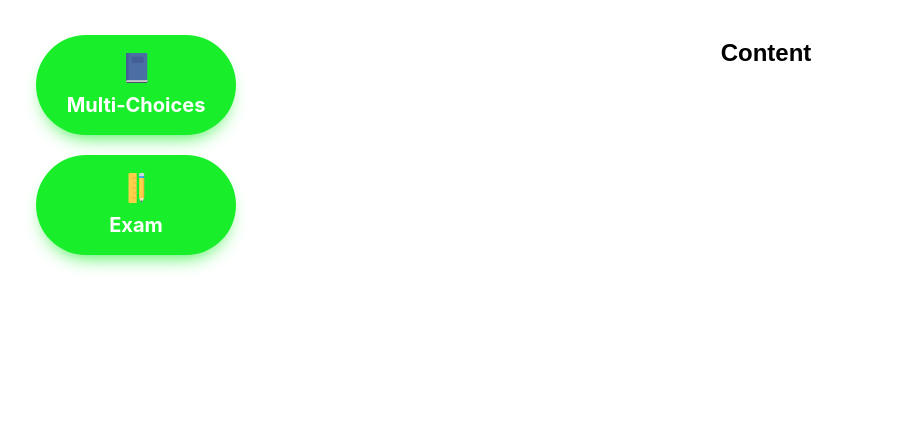
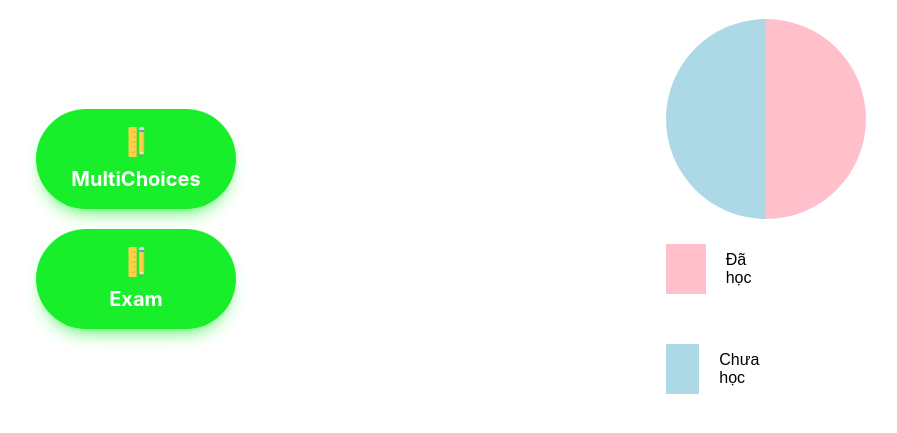
Before and after one commit to DG1923/Translate-Extension, a browser extension: page ui.html in a window 1280 px wide. Shown: the part 61-494 px from the top of the page, without its empty margins (4-901 px from the left). Drawn offline with Linux system fonts and the light colour scheme.

Commit message:
modify UI design

```diff
--- a/ui.html
+++ b/ui.html
@@ -1,5 +1,6 @@
 <!DOCTYPE html>
 <html lang="en">
+
 <head>
     <meta charset="UTF-8">
     <meta name="viewport" content="width=device-width, initial-scale=1.0">
@@ -8,22 +9,31 @@
 
 </head>
 <style>
-    body{
+    a {
+        text-decoration: none;
+        color: black;
+
+    }
+
+    body {
         margin: 0;
         padding: 0;
         font-family: sans-serif;
         height: 100vh;
         width: 100vw;
     }
-    h1{
+
+    h1 {
         text-align: center;
     }
+
     .nav {
         display: flex;
         justify-content: space-between;
         flex-direction: column;
     }
-    .button{
+
+    .button {
         width: 100px;
         height: 100px;
         border: 0px solid #000;
@@ -32,13 +42,15 @@
         margin: 10px;
         cursor: pointer;
     }
-    .container{
+
+    .container {
         display: grid;
         grid-template-columns: 1fr 8fr;
         justify-items: center;
         gap: 20px;
     }
-    .buttonstyle{
+
+    .buttonstyle {
         height: 100px;
         width: 200px;
         display: flex;
@@ -50,35 +62,77 @@
         font-weight: 700;
         cursor: pointer;
     }
-    p{
+
+    p {
         margin: 0;
     }
-    .flex{
+
+    .flex {
         display: flex;
         justify-content: center;
         align-items: center;
         flex-direction: column;
         gap: 20px;
     }
+    .flex-row{
+        display: flex;
+        justify-content: center;
+        align-items: center;
+        flex-direction: row;
+        gap: 20px;
+    }
+    .piechart {
+        width: 200px;
+        height: 200px;
+        border-radius: 50%;
+        background-image: conic-gradient(
+                pink 0deg 180deg,
+                lightblue 0
+            );
+    }
+    .rectangular{
+        width: 50px;
+        height: 50px;
+    }
+    .dahoc{
+        background-color: pink;
+    }
+    .chuahoc{
+        background-color: lightblue;
+    }
 </style>
+
 <body>
-<h1>
-    Ôn tập
-</h1>
+    <h1>
+        Ôn tập
+    </h1>
     <div class="container">
         <ul class="flex">
-            <li class="multiChoices buttonstyle">
-                <img src="./image/icon/learn.svg" alt="multiChoices" height="30px">
-                <div>Multi-Choices</div>
+            <li class="multiChoices buttonstyle" onclick="location.href='./multiChoices.html'">
+                <img src="./image/icon/multichoice.svg" alt="multiChoices" height="30px">
+                <div>
+                    MultiChoices
+                </div>
             </li>
-            <li class="exam buttonstyle">
+            <li class="exam buttonstyle" onclick="location.href='./exam.html'">
                 <img src="./image/icon/multichoice.svg" alt="multiChoices" height="30px">
-                <div>Exam </div>
+                <div>
+                    Exam
+                </div>
             </li>
         </ul>
         <div class="content">
-            <h2>Content</h2>
+            <div class="piechart"></div>
+            <div class="flex-row" style="height: 100px;width: 100px;">
+                <div class="rectangular dahoc"></div>
+                <p>Đã học </p>
+            </div>
+            <div class="flex-row"  style="height: 100px;width: 100px;">
+                <div class="rectangular chuahoc"></div>
+                <p>Chưa học</p>
+            </div>
         </div>
     </div>
 </body>
+
 </html>
```
Also changed, not shown: exam.html (added), multiChoices.html (renamed from demo.html).
